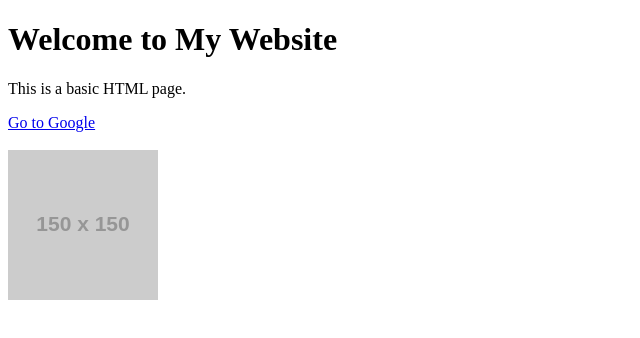
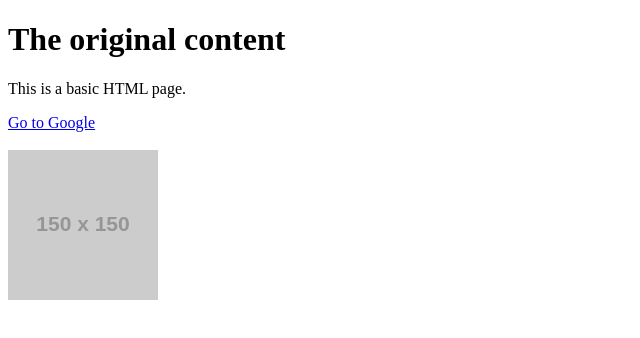
Before and after one commit to SidharthM0010/myGitProject, a plain HTML site: page index.html in a window 1280 px wide. Shown: the whole page, without its empty margins (0-640 px from the left). Drawn offline with Linux system fonts and the light colour scheme; placeholder pictures from the web are drawn by us.

Commit message:
Update index.html

```diff
--- a/index.html
+++ b/index.html
@@ -6,7 +6,7 @@
   <title>My First Web Page</title>
 </head>
 <body>
-  <h1>Welcome to My Website</h1>
+  <h1>The original content</h1>
   <p>This is a basic HTML page.</p>
 
   <a href="https://www.google.com">Go to Google</a>
```
